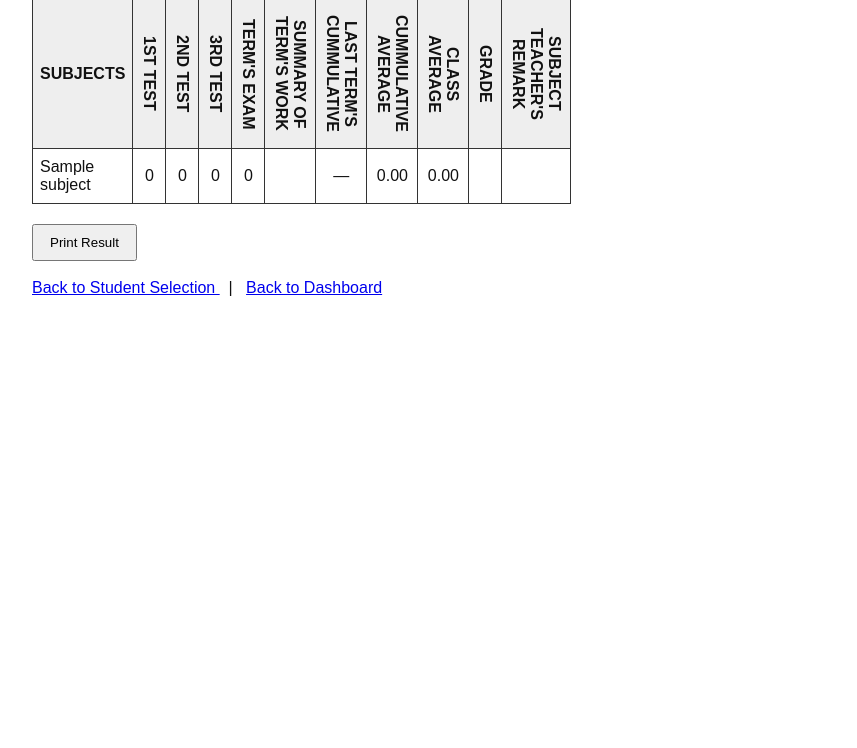
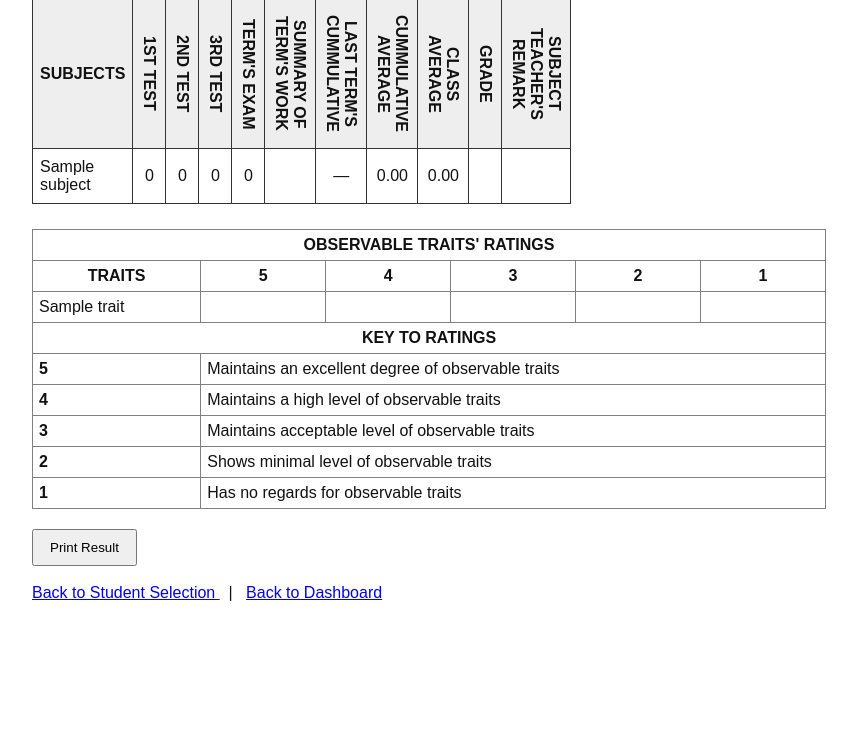
Before and after one commit to timo1456/NIA, a Flask app: template templates/result_display.html in a window 1280 px wide. Shown: the part 345-1093 px from the top of the page, without its empty margins (211-1068 px from the left). Run offline with Flask 3, Linux system fonts and the light colour scheme; tables that the repository leaves empty hold one stand-in row (values such as "Sample post"); the template is opened without the code that fills it: values that come from a table or form of the project are taken from there, most other values are stand-ins (such as "Sample title", 1, 10 or a date in 2020).

Commit message:
Update result behavioral ratings UI

```diff
--- a/templates/result_display.html
+++ b/templates/result_display.html
@@ -177,17 +177,16 @@
     </table>
 
 
-    {% if behavior_complete %}
-
     <div style="margin-top: 25px;">
-
-            <h3 style="text-align: center;">
-                OBSERVABLE TRAITS' RATINGS
-            </h3>
 
         <table border="1" cellpadding="6" cellspacing="0" style="width: 100%; border-collapse: collapse;">
 
-                <thead>
+            <tbody>
+
+                <tr>
+                    <th colspan="6">OBSERVABLE TRAITS' RATINGS</th>
+                </tr>
+
                 <tr>
                     <th>TRAITS</th>
                     <th>5</th>
@@ -196,14 +195,10 @@
                     <th>2</th>
                     <th>1</th>
                 </tr>
-                </thead>
-
-                <tbody>
 
                 {% for trait in behavior_traits %}
 
                     <tr>
-
                         <td>{{ trait }}</td>
 
                         {% for value in [5, 4, 3, 2, 1] %}
@@ -215,25 +210,44 @@
                             </td>
 
                         {% endfor %}
-
                     </tr>
 
                 {% endfor %}
+
+                <tr>
+                    <th colspan="6">KEY TO RATINGS</th>
+                </tr>
+
+                <tr>
+                    <td><strong>5</strong></td>
+                    <td colspan="5">Maintains an excellent degree of observable traits</td>
+                </tr>
+
+                <tr>
+                    <td><strong>4</strong></td>
+                    <td colspan="5">Maintains a high level of observable traits</td>
+                </tr>
+
+                <tr>
+                    <td><strong>3</strong></td>
+                    <td colspan="5">Maintains acceptable level of observable traits</td>
+                </tr>
+
+                <tr>
+                    <td><strong>2</strong></td>
+                    <td colspan="5">Shows minimal level of observable traits</td>
+                </tr>
+
+                <tr>
+                    <td><strong>1</strong></td>
+                    <td colspan="5">Has no regards for observable traits</td>
+                </tr>
 
             </tbody>
 
         </table>
 
-            <p><strong>Key to Ratings</strong></p>
-            <p>5: Maintains an excellent degree of observable traits</p>
-            <p>4: Maintains a high level of observable traits</p>
-            <p>3: Maintains acceptable level of observable traits</p>
-            <p>2: Shows minimal level of observable traits</p>
-            <p>1: Has no regards for observable traits</p>
-
     </div>
-
-    {% endif %}
 
 
     <!-- Actions -->
```
Lines whose indentation alone changed are shown as unchanged.
